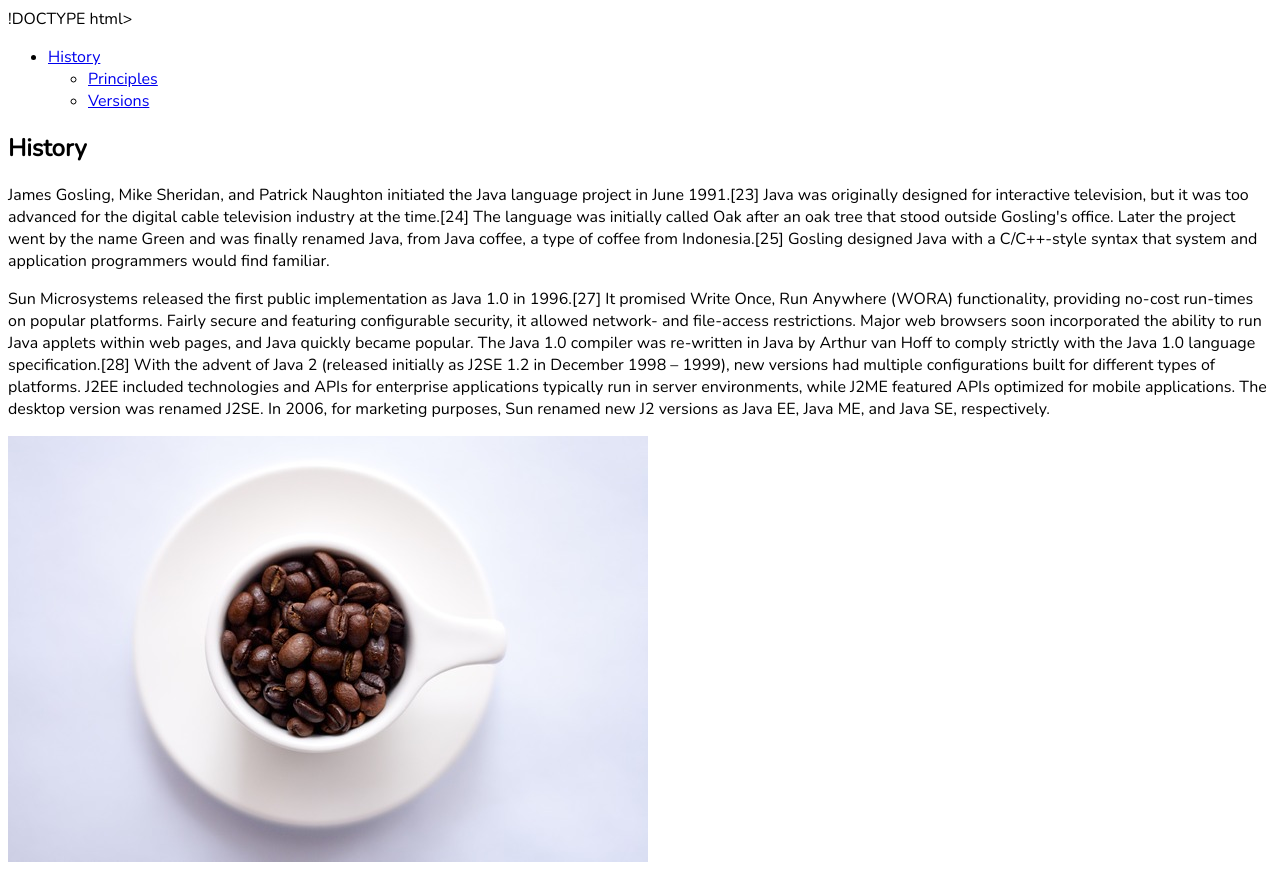
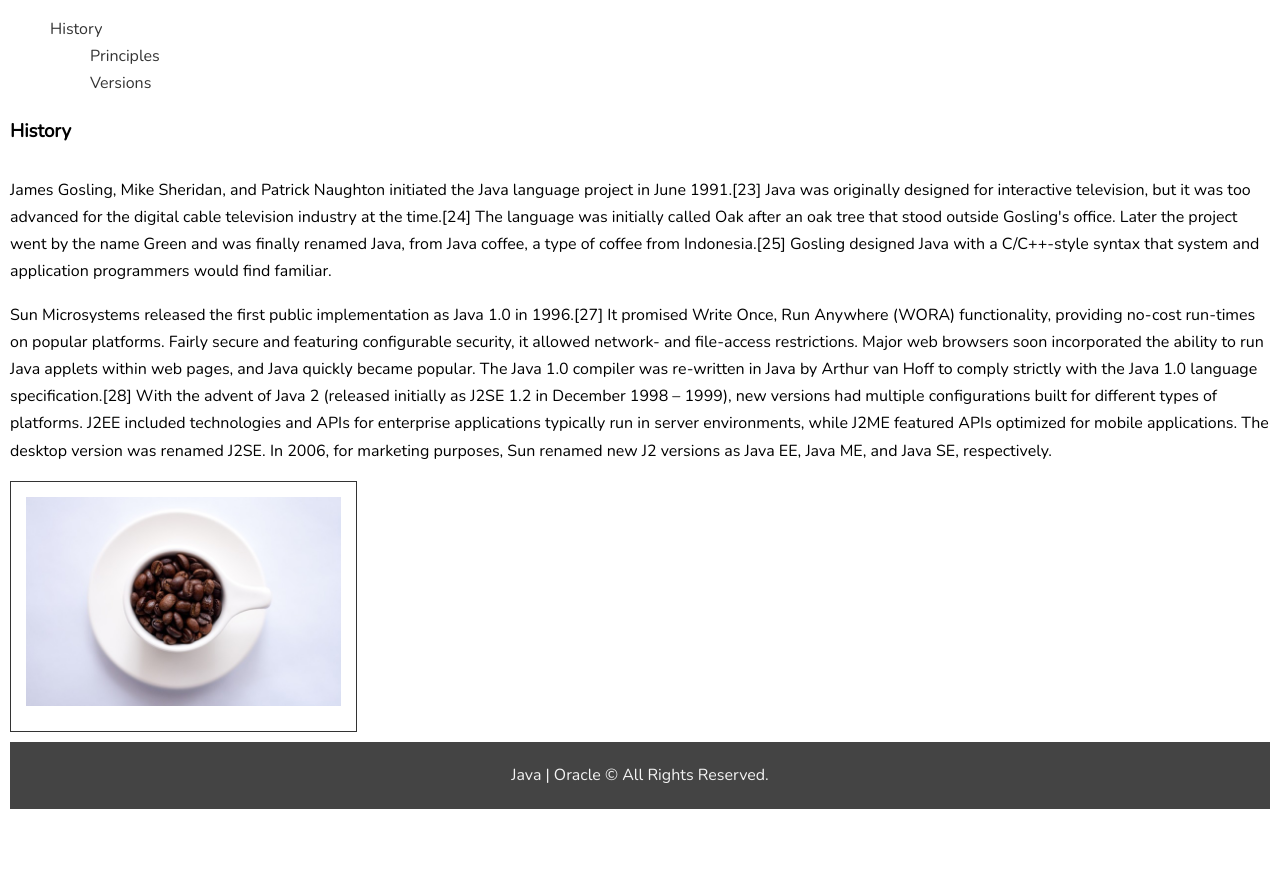
Before and after one commit to iaskarapimentel/java_html, a plain HTML site: page index.html in a window 1280 px wide. After the commit the page ends 819 px from the top, so only its background shows below. Drawn offline with nearby package versions, Linux system fonts and the light colour scheme.

Commit message:
styling added

```diff
--- a/index.html
+++ b/index.html
@@ -1,4 +1,4 @@
-!DOCTYPE html>
+<!DOCTYPE html>
 <html lang="en">
 <head>
     <meta charset="UTF-8">
@@ -9,7 +9,7 @@
     <title>Java Course DCI - DH</title>
 </head>
 <body>
-<nav>
+<nav class="menu">
     <ul>
         <li><a href="#">History</a>
             <ul>
@@ -20,7 +20,7 @@
     </ul>
 </nav>
 <article>
-    <div class="content">
+    <section class="content">
         <h1>History</h1>
         <p>
             James Gosling, Mike Sheridan, and Patrick Naughton
@@ -47,8 +47,13 @@
             J2EE included technologies and APIs for enterprise applications typically run in server environments,
             while J2ME featured APIs optimized for mobile applications. The desktop version was renamed J2SE. In 2006, for marketing purposes, Sun renamed new J2 versions as Java EE, Java ME, and Java SE, respectively.
         </p>
-        <img src="coffee-beans-691761_640.jpg" alt="coffee">
-    </div>
+        <div class="container_img">
+            <img src="coffee-beans-691761_640.jpg" alt="coffee">
+        </div>
+    </section>
+    <footer>
+        Java | Oracle &copy; All Rights Reserved.
+    </footer>
 </article>
 </body>
 </html>
--- a/style.css
+++ b/style.css
@@ -1,3 +1,37 @@
 body {
  font-family: 'Nunito', sans-serif;
+ line-height: 1.7;
+ margin: 10px;
 }
+
+a {
+  text-decoration: none;
+  color: #333;
+}
+
+ul {
+   list-style: none;
+   }
+
+h1 {
+  padding-bottom: 10px;
+}
+
+.container_img {
+ width: 25%;
+ padding: 15px;
+ border: 1px solid #333;
+ }
+
+ img {
+ max-width: 100%;
+ height: auto;
+ }
+
+ footer {
+   text-align: center;
+   background: #444;
+   color: #f4f4f4;
+   margin-top: 10px;
+   padding: 20px;
+ }
```
